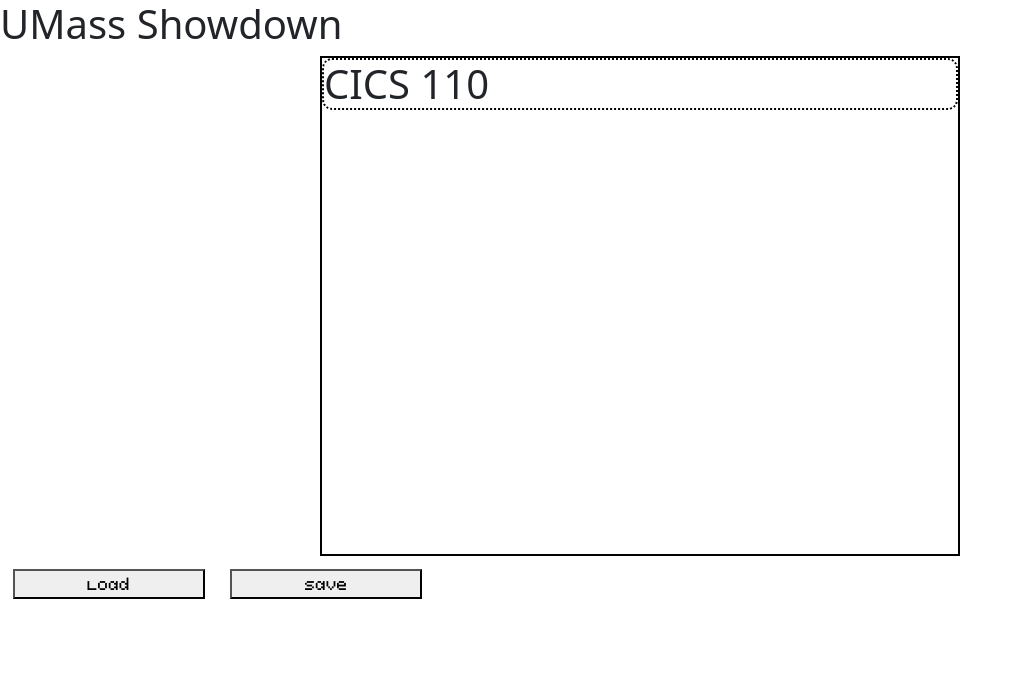
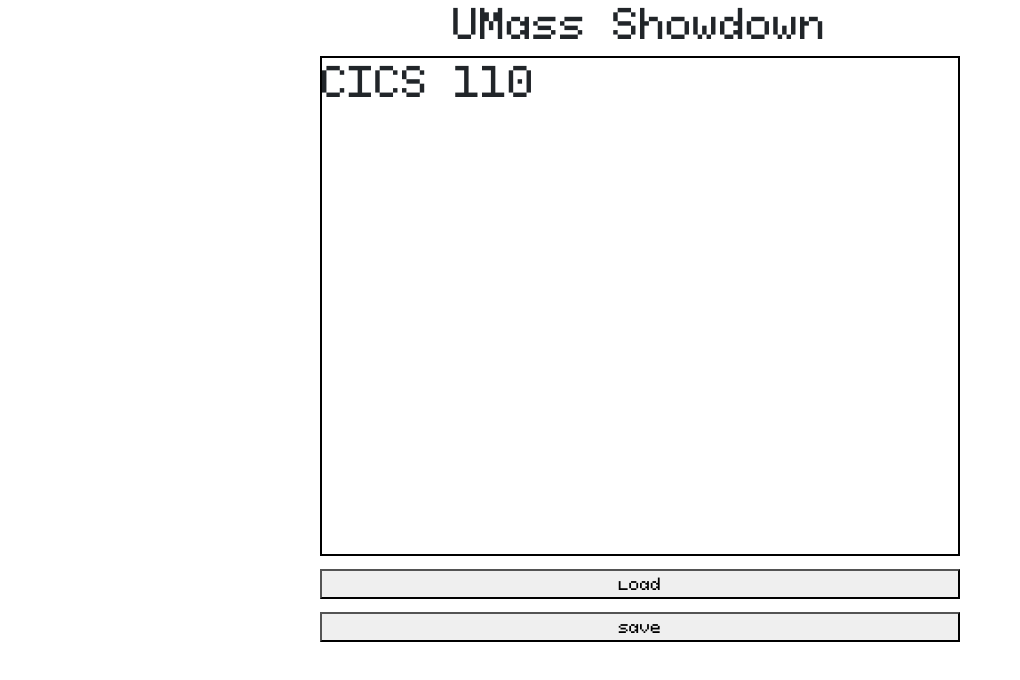
Before and after one commit to Pndablob/UMassShowdown, a React (Create React App) app: page / in a window 1280 px wide. Shown: the top 680 px of the page, without its empty margins (0-1020 px from the left). Built offline with nearby package versions, Linux system fonts and the light colour scheme.

Commit message:
added css to level select screen

```diff
--- /dev/null
+++ b/src/LevelSelect/LevelSelect.css
@@ -0,0 +1,11 @@
+.level-select-title {
+    text-align: center;
+    font-family: PixeloidMono;
+}
+
+button {
+    width: 50%;
+    margin-left: 25%;
+    margin-right: 25%;
+    margin-top: 1%;
+}
--- a/src/LevelSelect/LevelSelect.tsx
+++ b/src/LevelSelect/LevelSelect.tsx
@@ -1,14 +1,16 @@
 import React from 'react';
 import ImageCarousel from './ImageCarousel';
 import RetroButton from '../RetroButton/RetroButton';
+import './LevelSelect.css'
 
 function LevelSelect({globalState, setGlobalState}: any) {
   return (
     <div>
-        <h1>UMass Showdown</h1>
+        <h1 className='level-select-title'>UMass Showdown</h1>
         <ImageCarousel/>
-        <RetroButton message='load'/>
-        <RetroButton message='save'/>
+        <RetroButton message='load' className='load-button'/>
+        <br/>
+        <RetroButton message='save' className='save-button'/>
     </div>
   );
 }
--- a/src/LevelSelect/NameComponent.css
+++ b/src/LevelSelect/NameComponent.css
@@ -1,4 +1,4 @@
 .level-select-name {
-    border: 2px dotted black;
     border-radius: 10px;
+    font-family: PixeloidMono;
 }
--- a/src/RetroButton/RetroButton.css
+++ b/src/RetroButton/RetroButton.css
@@ -1,5 +1,5 @@
 button {
-    width: 15%;
-    margin: 1%;
-  font-family: PixeloidMono;
+    /* width: 15%; */
+    /* margin: 1%; */
+    font-family: PixeloidMono;
 }
```
